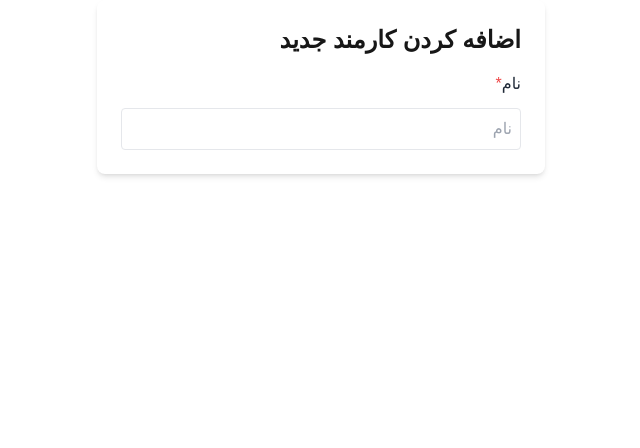
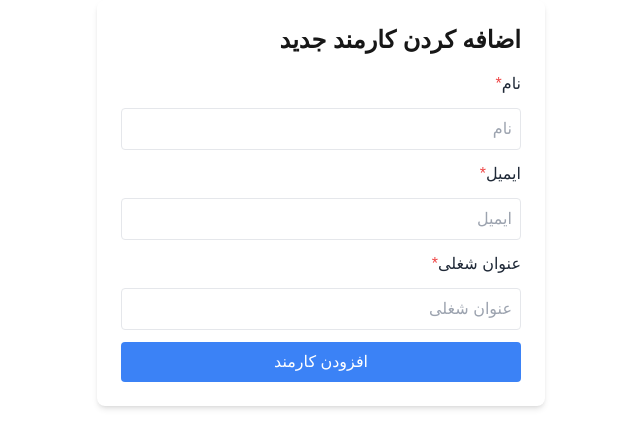
Before and after one commit to frau-azadeh/flow-user, a Next.js app: page /employee/new in a window 1280 px wide. Shown: the top 448 px of the page, without its empty margins (405-1045 px from the left). Built offline with nearby package versions, Linux system fonts and the light colour scheme.

Commit message:
add user

```diff
--- a/src/app/employee/new/page.tsx
+++ b/src/app/employee/new/page.tsx
@@ -1,3 +1,5 @@
+"use client"
+
 import { createUser } from "@/lib/api/employee";
 import { useMutation, useQueryClient } from "@tanstack/react-query";
 import { useForm } from "react-hook-form";
@@ -35,6 +37,28 @@ return(
                 placeholder="نام"
                 className="border p-2 rounded"
             />
+            <label className="text-gray-800">ایمیل<span className="text-red-500">*</span></label>
+            <input
+                {...register("email", {required:"لطفا ایمیل خود را وارد کنید!"})}
+                type="email"
+                placeholder="ایمیل"
+                className="border p-2 rounded"
+            />
+            <label className="text-gray-800">عنوان شغلی<span className="text-red-500">*</span></label>
+            <input
+                {...register("position", {required:"عنوان شغلی خود را وارد کنید!"})}
+                type="text"
+                placeholder="عنوان شغلی"
+                className="border p-2 rounded"
+            />
+            <button
+                type="submit"
+                className="bg-blue-500 text-white p-2 rounded"
+                disabled={mutation.isPending}
+            >
+                {mutation.isPending ? "در حال ارسال اطلاعات":"افزودن کارمند"}
+            </button>
+            {mutation.isError&&<p className="text-red-500">خطایی رخ داده !</p>}
         </form>
     </div>
 )
```
